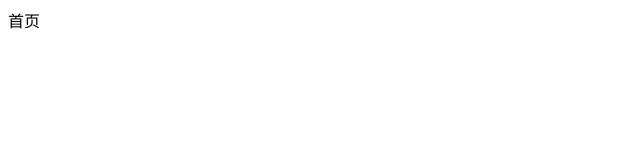
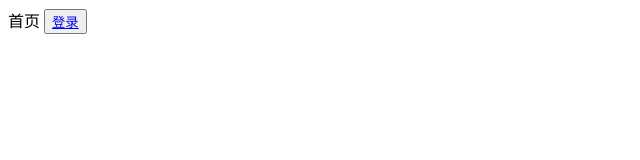
Before and after one commit to Matrix-King-Studio/web_template_0_frontend, a Vue app: page / in a window 1280 px wide. Shown: the top 160 px of the page, without its empty margins (0-640 px from the left). Built offline with nearby package versions, Linux system fonts and the light colour scheme.

Commit message:
增加CSRF Token

```diff
--- a/src/views/IndexView.vue
+++ b/src/views/IndexView.vue
@@ -1,6 +1,9 @@
 <template>
   <div>
     首页
+    <button>
+      <router-link to="/login">登录</router-link>
+    </button>
   </div>
 </template>
 
```
